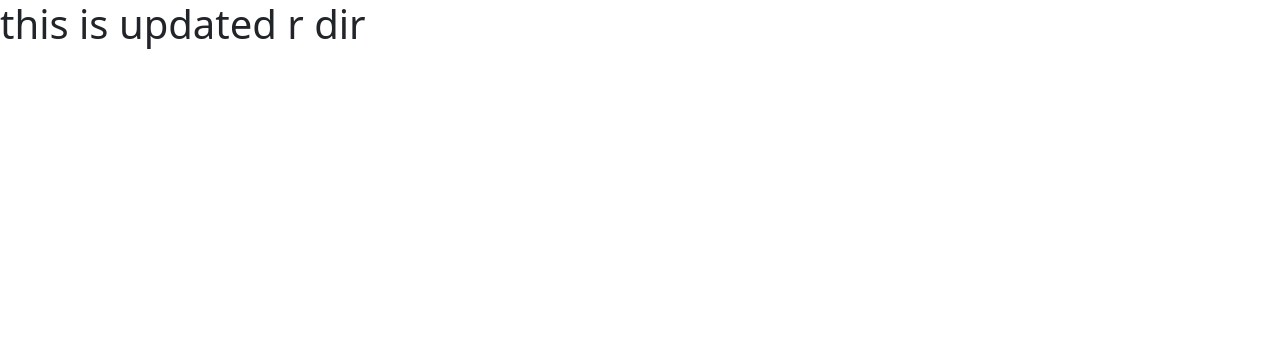
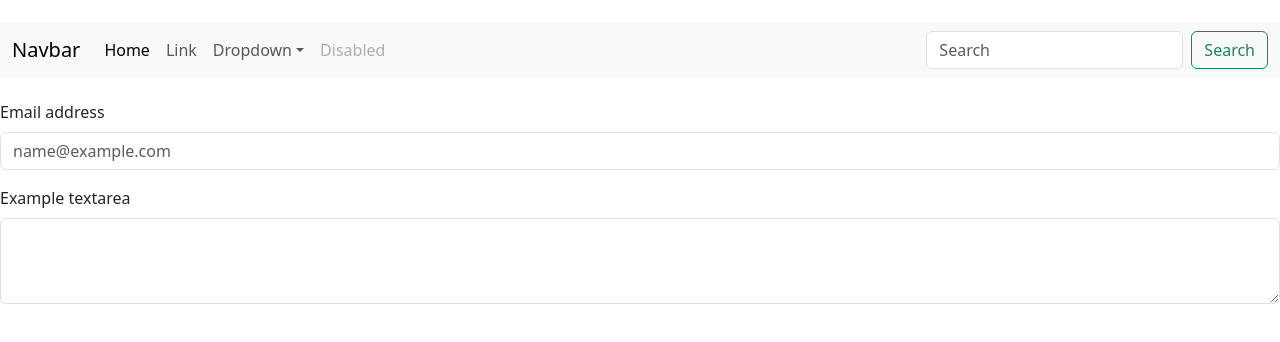
Before and after one commit to Maaz-hussain-shaikh/manaatee, a React (Create React App) app: page / in a window 1280 px wide. Shown: the top 342 px of the page. Built offline with nearby package versions, Linux system fonts and the light colour scheme.

Commit message:
bootstrap import

```diff
--- a/src/App.js
+++ b/src/App.js
@@ -5,9 +5,50 @@
 function App() {
   return (
     <>
-    <h1>this is updated r dir</h1>
-
-
+    <nav className="navbar navbar-expand-lg bg-body-tertiary">
+  <div className="container-fluid">
+    <a className="navbar-brand" href="/">Navbar</a>
+    <button className="navbar-toggler" type="button" data-bs-toggle="collapse" data-bs-target="/navbarSupportedContent" aria-controls="navbarSupportedContent" aria-expanded="false" aria-label="Toggle navigation">
+      <span className="navbar-toggler-icon"></span>
+    </button>
+    <div className="collapse navbar-collapse" id="navbarSupportedContent">
+      <ul className="navbar-nav me-auto mb-2 mb-lg-0">
+        <li className="nav-item">
+          <a className="nav-link active" aria-current="page" href="/">Home</a>
+        </li>
+        <li className="nav-item">
+          <a className="nav-link" href="/">Link</a>
+        </li>
+        <li className="nav-item dropdown">
+          <a className="nav-link dropdown-toggle" href="/" role="button" data-bs-toggle="dropdown" aria-expanded="false">
+            Dropdown
+          </a>
+          <ul className="dropdown-menu">
+            <li><a className="dropdown-item" href="/">Action</a></li>
+            <li><a className="dropdown-item" href="/">Another action</a></li>
+            <li><hr className="dropdown-divider"/></li>
+            <li><a className="dropdown-item" href="/">Something else here</a></li>
+          </ul>
+        </li>
+        <li className="nav-item">
+          <a className="nav-link disabled" aria-disabled="true">Disabled</a>
+        </li>
+      </ul>
+      <form className="d-flex" role="search">
+        <input className="form-control me-2" type="search" placeholder="Search" aria-label="Search"/>
+        <button className="btn btn-outline-success" type="submit">Search</button>
+      </form>
+    </div>
+  </div>
+</nav>
+<div class="mb-3">
+  <label for="exampleFormControlInput1" class="form-label">Email address</label>
+  <input type="email" class="form-control" id="exampleFormControlInput1" placeholder="name@example.com"/>
+</div>
+<div class="mb-3">
+  <label for="exampleFormControlTextarea1" class="form-label">Example textarea</label>
+  <textarea class="form-control" id="exampleFormControlTextarea1" rows="3"></textarea>
+</div>
 
     </>
   );
```
